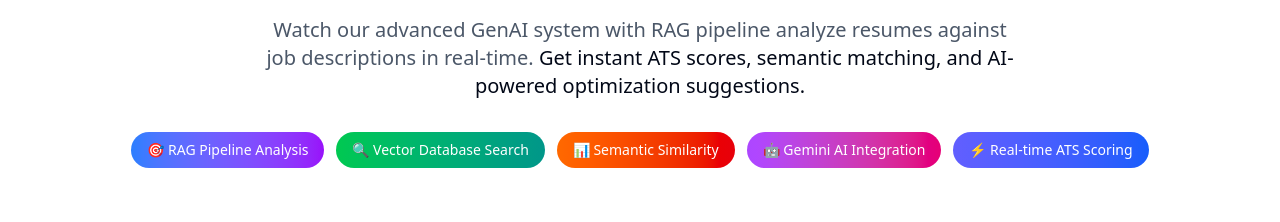
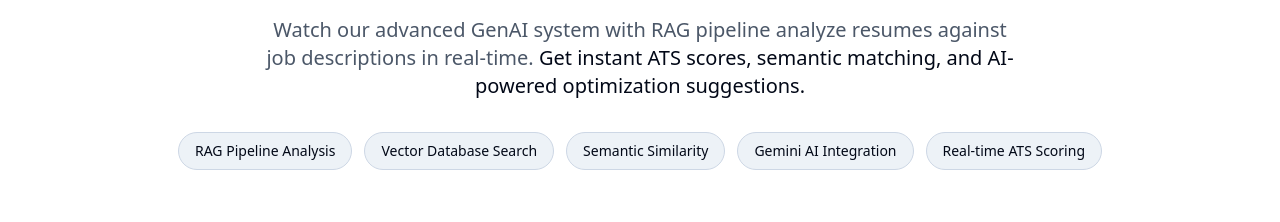
Before and after one commit to decodewithdeepak/resume-gpt, a Next.js app: page / in a window 1280 px wide. Shown: the part 3147-3369 px from the top of the page. Built offline with nearby package versions, Linux system fonts and the light colour scheme; no server answers.

Commit message:
Refactor DemoSection: Update feature highlight styles for improved visual consistency and accessibility

```diff
--- a/components/home/DemoSection.tsx
+++ b/components/home/DemoSection.tsx
@@ -36,20 +36,20 @@
 
           {/* GenAI Feature Highlights */}
           <div className="flex flex-wrap justify-center gap-3 mt-8">
-            <div className="bg-gradient-to-r from-blue-500 to-purple-600 text-white px-4 py-2 rounded-full text-sm font-medium flex items-center gap-2">
-              🎯 RAG Pipeline Analysis
+            <div className="bg-secondary/50 border border-border px-4 py-2 rounded-full text-sm font-medium flex items-center gap-2">
+              RAG Pipeline Analysis
             </div>
-            <div className="bg-gradient-to-r from-green-500 to-teal-600 text-white px-4 py-2 rounded-full text-sm font-medium flex items-center gap-2">
-              🔍 Vector Database Search
+            <div className="bg-secondary/50 border border-border px-4 py-2 rounded-full text-sm font-medium flex items-center gap-2">
+              Vector Database Search
             </div>
-            <div className="bg-gradient-to-r from-orange-500 to-red-600 text-white px-4 py-2 rounded-full text-sm font-medium flex items-center gap-2">
-              📊 Semantic Similarity
+            <div className="bg-secondary/50 border border-border px-4 py-2 rounded-full text-sm font-medium flex items-center gap-2">
+              Semantic Similarity
             </div>
-            <div className="bg-gradient-to-r from-purple-500 to-pink-600 text-white px-4 py-2 rounded-full text-sm font-medium flex items-center gap-2">
-              🤖 Gemini AI Integration
+            <div className="bg-secondary/50 border border-border px-4 py-2 rounded-full text-sm font-medium flex items-center gap-2">
+              Gemini AI Integration
             </div>
-            <div className="bg-gradient-to-r from-indigo-500 to-blue-600 text-white px-4 py-2 rounded-full text-sm font-medium flex items-center gap-2">
-              ⚡ Real-time ATS Scoring
+            <div className="bg-secondary/50 border border-border px-4 py-2 rounded-full text-sm font-medium flex items-center gap-2">
+              Real-time ATS Scoring
             </div>
           </div>
         </div>
```
Also changed, not shown: 1 other file (tests, documents, lock files or other folders).
